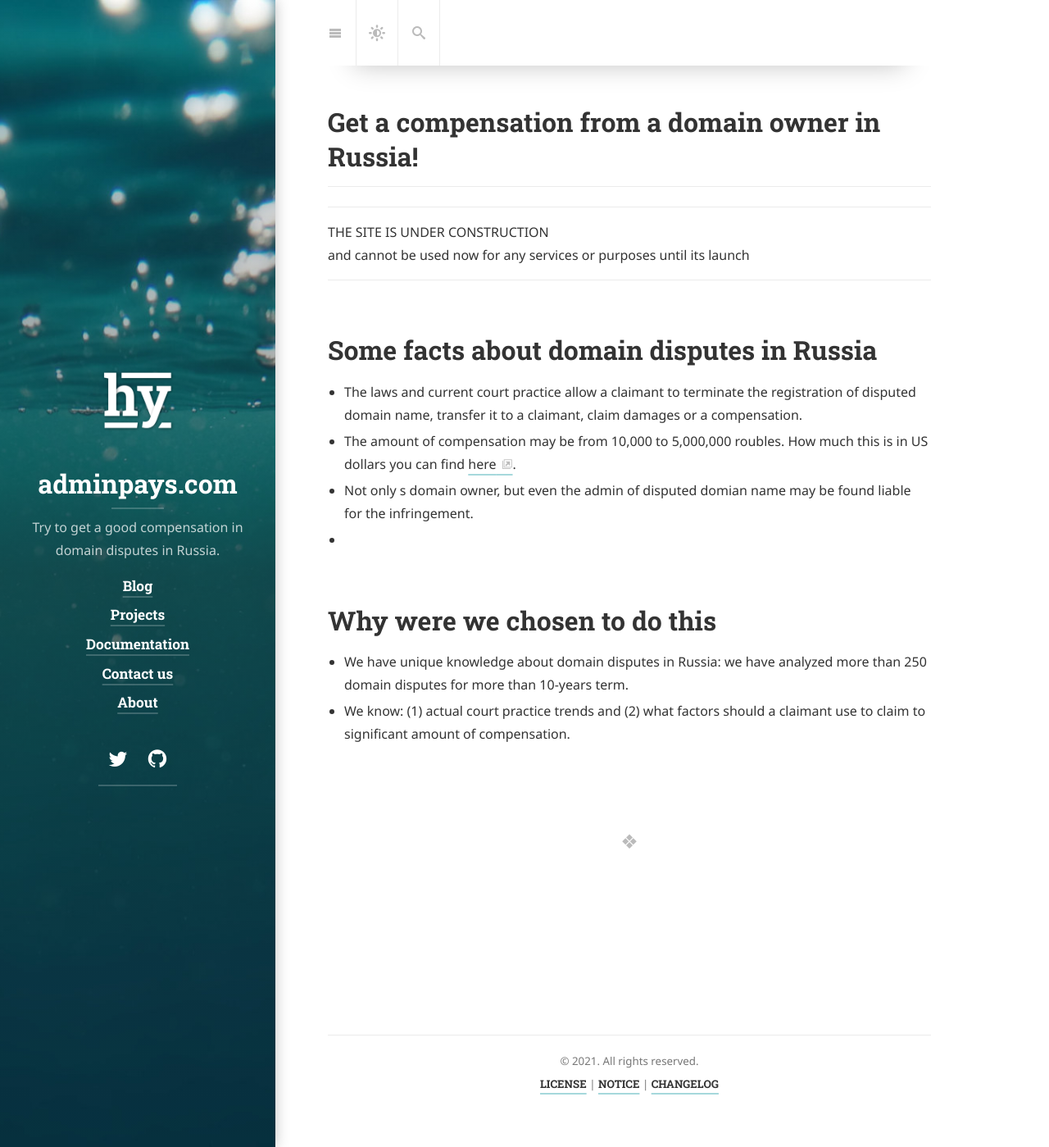
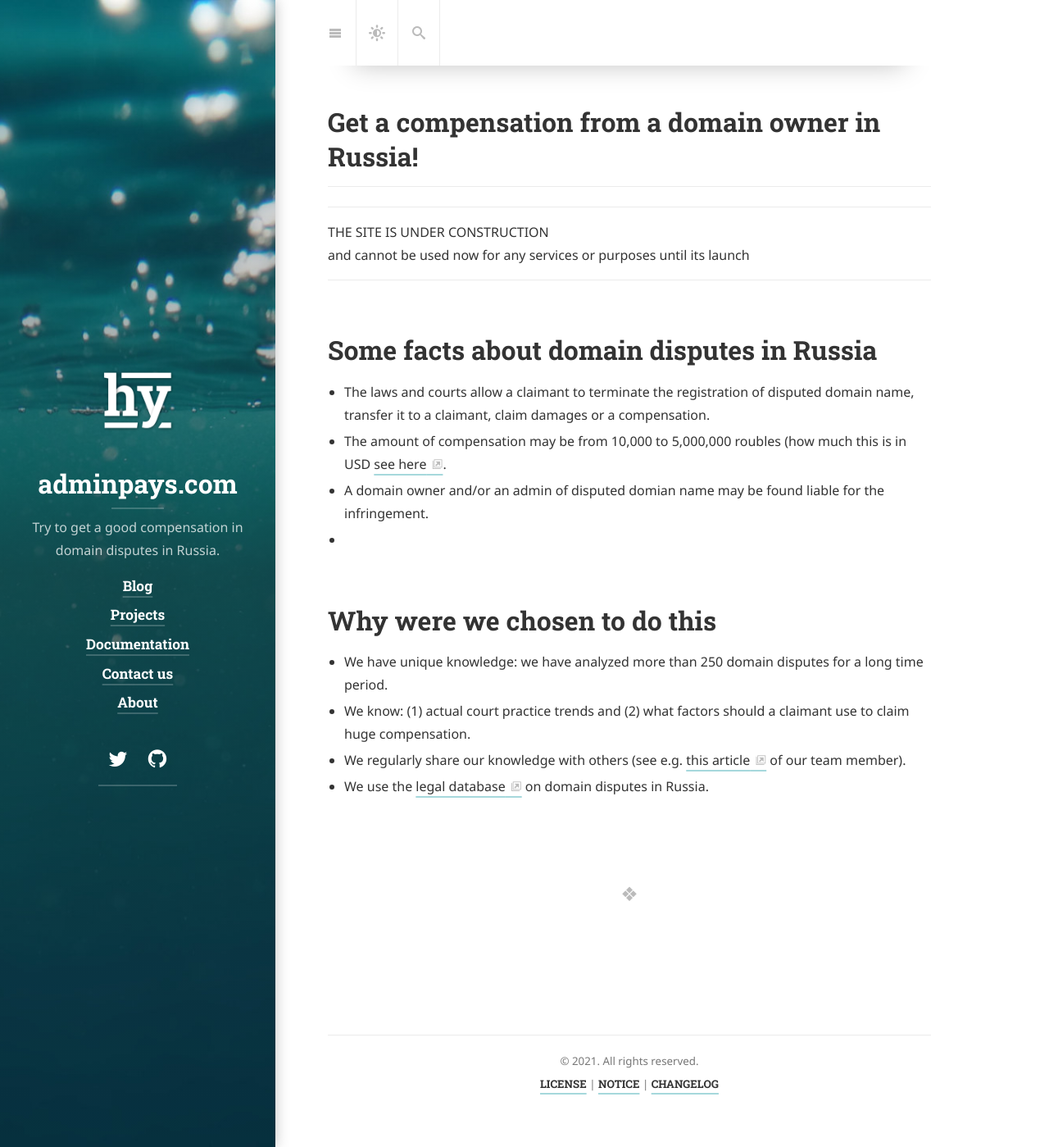
Before and after one commit to xCounsel/adminpays, a Jekyll site: the page built from index.md, in a window 1280 px wide and 1399 px high. Shown: the whole window at 82% size. Built offline with Jekyll 4.4.1, drawn with Linux system fonts in a browser that asks for light colours; cached includes are drawn as plain includes; nearby versions of some CDN libraries; some web fonts are replaced; library files that are not in the unit come from our copies.

Commit message:
Update index.md

```diff
--- a/index.md
+++ b/index.md
@@ -14,16 +14,18 @@ and cannot be used now for any services or purposes until its launch
 
 # Some facts about domain disputes in Russia
 
-* The laws and current court practice allow a claimant to terminate the registration of disputed domain name, transfer it to a claimant, claim damages or a compensation.
-* The amount of compensation may be from 10,000 to 5,000,000 roubles. How much this is in US dollars you can find [here](https://www.xe.com/currencyconverter/convert/?Amount=1&From=RUB&To=USD).
-* Not only s domain owner, but even the admin of disputed domian name may be found liable for the infringement.
+* The laws and courts allow a claimant to terminate the registration of disputed domain name, transfer it to a claimant, claim damages or a compensation.
+* The amount of compensation may be from 10,000 to 5,000,000 roubles (how much this is in USD [see here](https://www.xe.com/currencyconverter/convert/?Amount=1&From=RUB&To=USD).
+* A domain owner and/or an admin of disputed domian name may be found liable for the infringement.
 *
 
 
 # Why were we chosen to do this
 
-* We have unique knowledge about domain disputes in Russia: we have analyzed more than 250 domain disputes for more than 10-years term.
-* We know: (1) actual court practice trends and (2) what factors should a claimant use to claim to significant amount of compensation.
+* We have unique knowledge: we have analyzed more than 250 domain disputes for a long time period.
+* We know: (1) actual court practice trends and (2) what factors should a claimant use to claim huge compensation.
+* We regularly share our knowledge with others (see e.g. [this article](https://www.worldtrademarkreview.com/brand-management/domain-name-disputes-in-russia-how-get-most-compensation-in-court) of our team member).
+* We use the [legal database](https://github.com/xCounsel/kardamon/tree/master/English/premium) on domain disputes in Russia.
 
 
 [documentation]: docs/README.md
```
